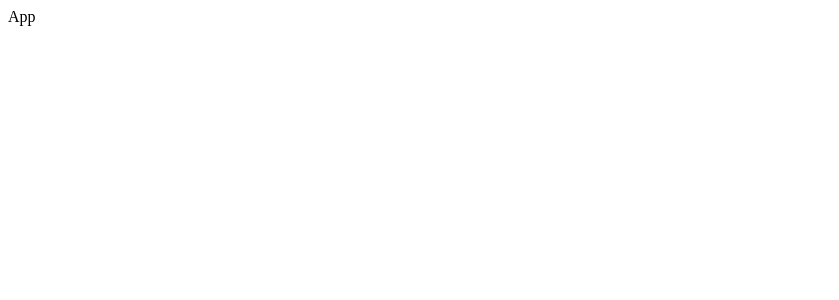
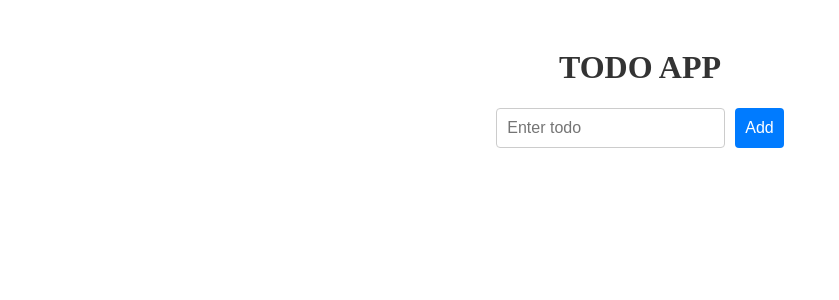
Before and after one commit to srinetankit/react-todo-app, a React (Vite) app: page / in a window 1280 px wide. Shown: the top 300 px of the page, without its empty margins (0-839 px from the left). Built offline with nearby package versions, Linux system fonts and the light colour scheme.

Commit message:
add changes

```diff
--- a/src/App.jsx
+++ b/src/App.jsx
@@ -1,9 +1,20 @@
 import React from 'react'
+import { Container, Header } from './styles'
+import { TodoProvider } from './context/TodoContext'
+import TodoForm from './components/TodoForm'
 
-function App() {
+const App = () => {
   return (
-    <div>App</div>
+    <TodoProvider>
+        <Container>
+            <Header>TODO APP</Header>
+            <TodoForm />
+        </Container>
+    </TodoProvider>
   )
 }
 
+
+
+
 export default App
```
